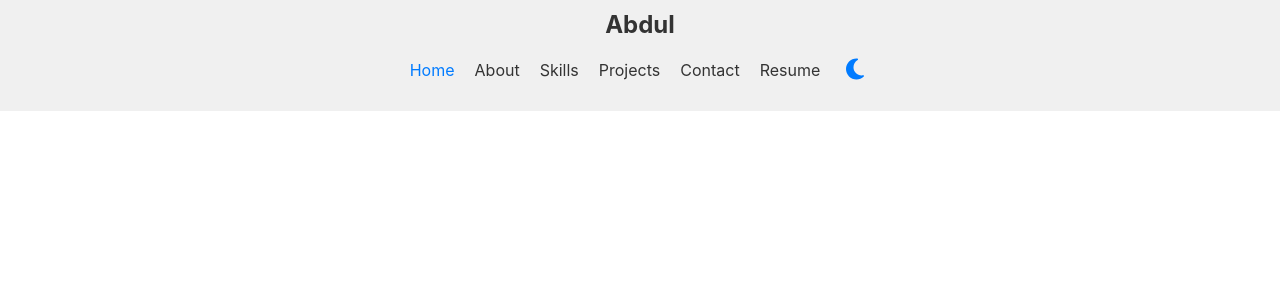
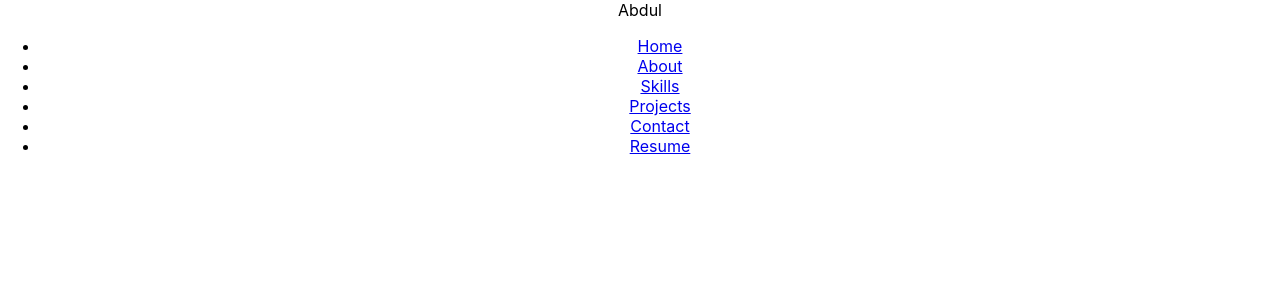
Before and after one commit to Md-abdul/Md-abdul.github.io, a React (Create React App) app: page / in a window 1280 px wide. Shown: the top 300 px of the page. Built offline with nearby package versions, Linux system fonts and the light colour scheme.

Commit message:
check nav

```diff
--- a/src/components/NavMenu.jsx
+++ b/src/components/NavMenu.jsx
@@ -1,114 +1,50 @@
-import React, { useState } from "react";
-import styled from "styled-components";
-import { FontAwesomeIcon } from "@fortawesome/react-fontawesome";
-import { faSun, faMoon } from "@fortawesome/free-solid-svg-icons";
-
-const NavContainer = styled.nav`
-  background: ${(props) => (props.theme === "dark" ? "#333" : "#f0f0f0")};
-  color: ${(props) => (props.theme === "dark" ? "#fff" : "#333")};
-  padding: 10px;
-`;
-
-const Logo = styled.div`
-  h1 {
-    margin: 0;
-  }
-`;
-
-const NavList = styled.ul`
-  list-style: none;
-  padding: 0;
-  display: flex;
-  justify-content: center;
-  align-items: center;
-`;
-
-const NavItem = styled.li`
-  margin: 0 10px;
-`;
-
-const NavLink = styled.a`
-  text-decoration: none;
-  color: inherit;
-
-  &.home {
-    color: ${(props) => (props.theme === "dark" ? "#ff8c00" : "#007bff")};
-  }
-
-  &.dark-mode {
-    cursor: pointer;
-    color: ${(props) => (props.theme === "dark" ? "#007bff" : "#ff8c00")};
-  }
-`;
-
-const ThemeToggle = styled.button`
-  background: none;
-  border: none;
-  cursor: pointer;
-  color: ${(props) => (props.theme === "dark" ? "#ff8c00" : "#007bff")};
-  font-size: 24px;
-`;
+import React from "react";
 
 const NavMenu = () => {
-  const [theme, setTheme] = useState("light");
-
-  const toggleTheme = () => {
-    setTheme(theme === "light" ? "dark" : "light");
-  };
-
   return (
-    <NavContainer id="nav-menu">
-      <Logo id="nav-logo">
-        <h1>Abdul</h1>
-      </Logo>
-      <NavList id="nav-header">
-        <NavItem id="nav-links">
-          <NavLink className="nav-link home" href="#home">
+    <nvb id="nav-menu">
+      <div id="nav-logo">Abdul</div>
+      <div id="nav-header">
+        <ul id="nav-links">
+          <li>
+            <a class="nav-link home" href="#home">
               Home
-          </NavLink>
-        </NavItem>
-        <NavItem>
-          <NavLink className="nav-link about" href="#about">
+            </a>
+          </li>
+          <li>
+            <a class="nav-link about" href="#about">
               About
-          </NavLink>
-        </NavItem>
-        <NavItem>
-          <NavLink className="nav-link skills" href="#skills">
+            </a>
+          </li>
+          <li>
+            <a class="nav-link skills" href="#skills">
               Skills
-          </NavLink>
-        </NavItem>
-        <NavItem>
-          <NavLink className="nav-link projects" href="#projects">
+            </a>
+          </li>
+          <li>
+            <a class="nav-link projects" href="#projects">
               Projects
-          </NavLink>
-        </NavItem>
-        <NavItem>
-          <NavLink className="nav-link contact" href="#contact">
+            </a>
+          </li>
+          <li>
+            <a class="nav-link contact" href="#contact">
               Contact
-          </NavLink>
-        </NavItem>
-        <NavItem>
-          <NavLink
-            className={`nav-link resume ${theme === "dark" ? "dark-mode" : ""}`}
+            </a>
+          </li>
+          <li>
+            <a
+              class="nav-link resume"
               id="resume-button-1"
               download
               target="_blank"
               href="assets/resume/Md-Abdul-Qadir-Resume.pdf"
             >
               Resume
-          </NavLink>
-        </NavItem>
-        <NavItem>
-          <ThemeToggle theme={theme} onClick={toggleTheme}>
-            {theme === "light" ? (
-              <FontAwesomeIcon icon={faMoon} />
-            ) : (
-              <FontAwesomeIcon icon={faSun} />
-            )}
-          </ThemeToggle>
-        </NavItem>
-      </NavList>
-    </NavContainer >
+            </a>
+          </li>
+        </ul>
+      </div>
+    </nvb>
   );
 };
 
```
Also changed, not shown: src/components/ex.jsx (added, +118 -0 lines). Lines whose indentation alone changed are shown as unchanged.
